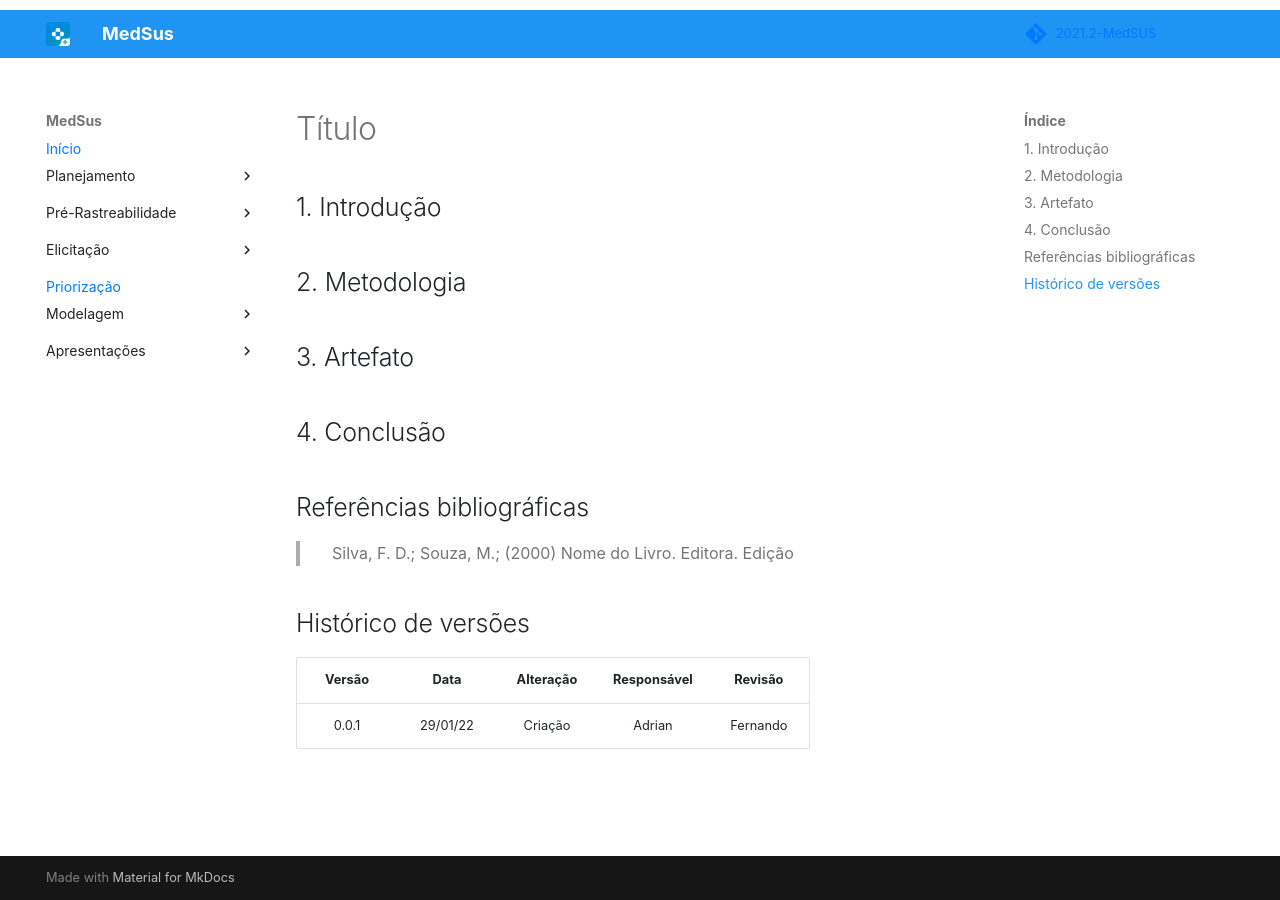
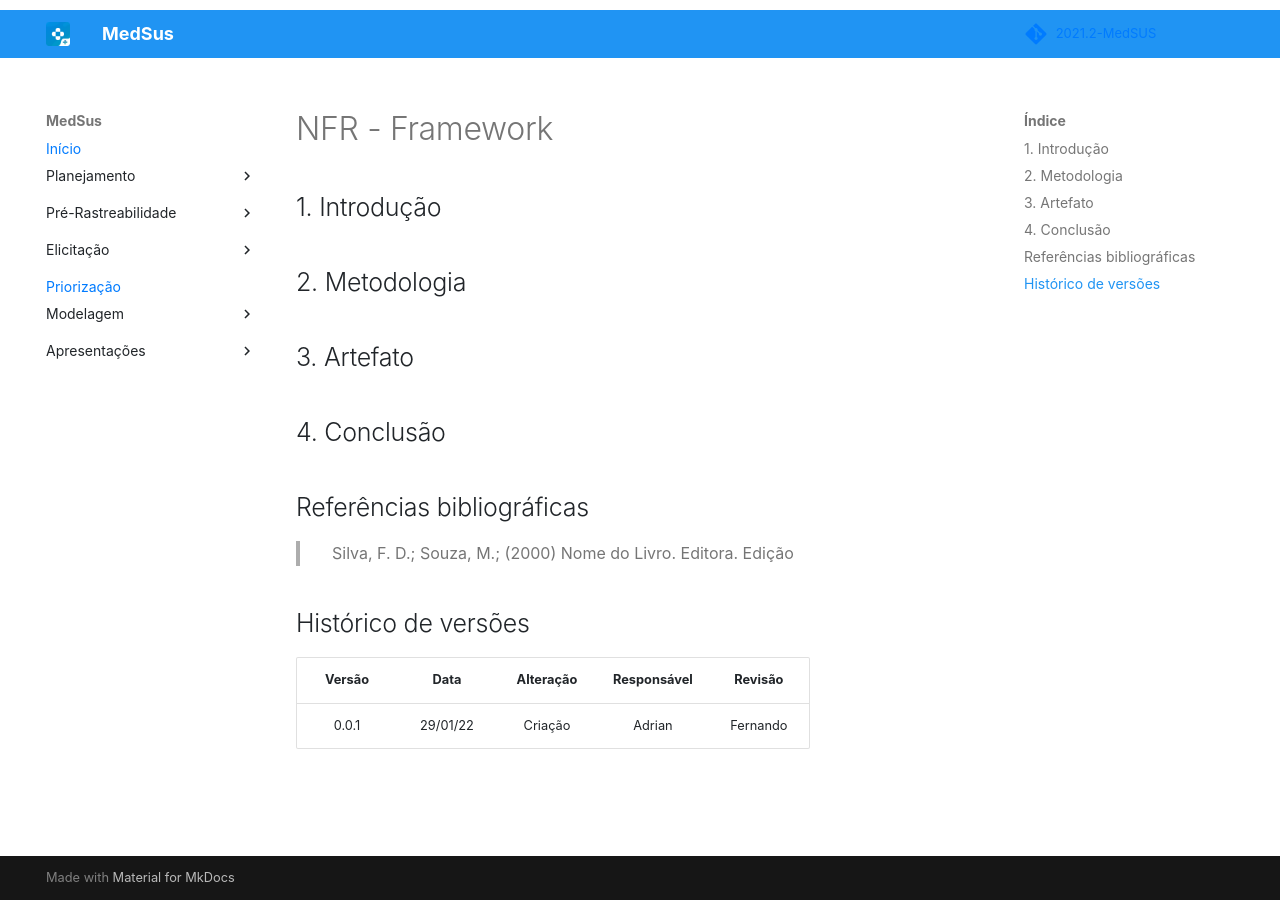
Before and after one commit to Requisitos-de-Software/2021.2-MedSUS, an MkDocs documentation site: the page built from docs/modeling/nfr.md, in a window 1280 px wide. Built offline with MkDocs 1.6.1 and Material for MkDocs 9.7.7, drawn with Linux system fonts in a browser that asks for light colours; some web fonts are replaced; comment, search, counter and statistics services are not loaded.

Commit message:
#28 - Templates para o NFR

```diff
--- a/docs/modeling/nfr.md
+++ b/docs/modeling/nfr.md
@@ -1,4 +1,4 @@
-# Título
+# NFR - Framework
 
 ## 1. Introdução
 
```
Also changed, not shown: docs/assets/drawio/nfr/Scratchpad.xml (added, +1 -0 lines).
